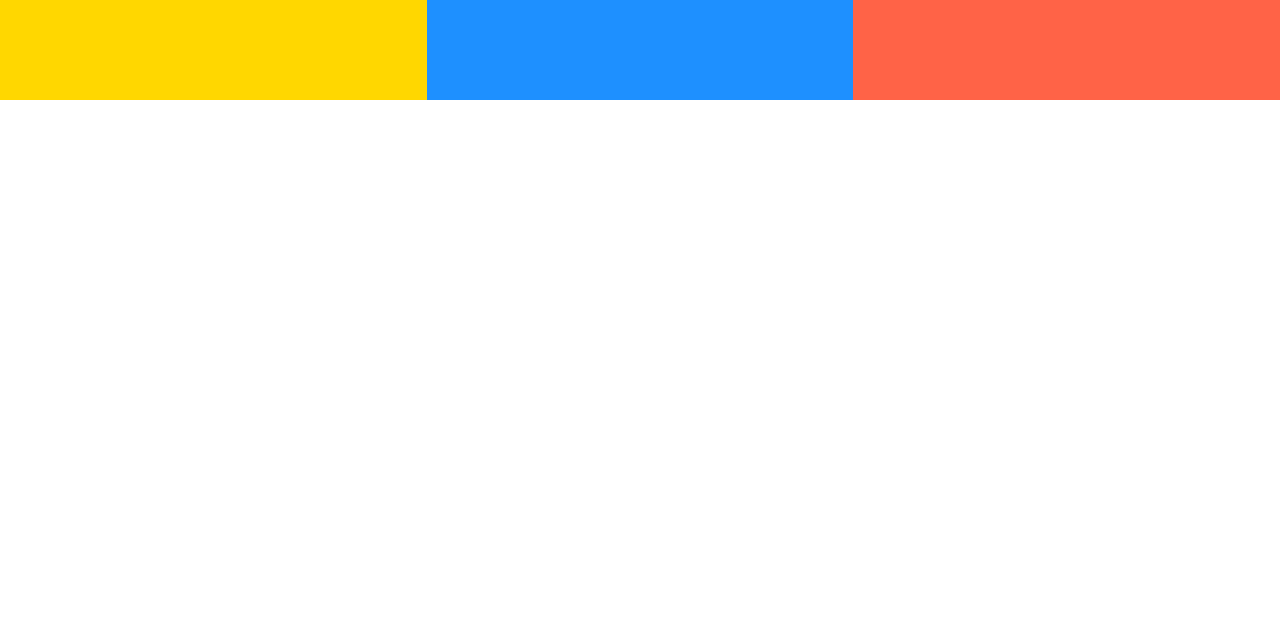
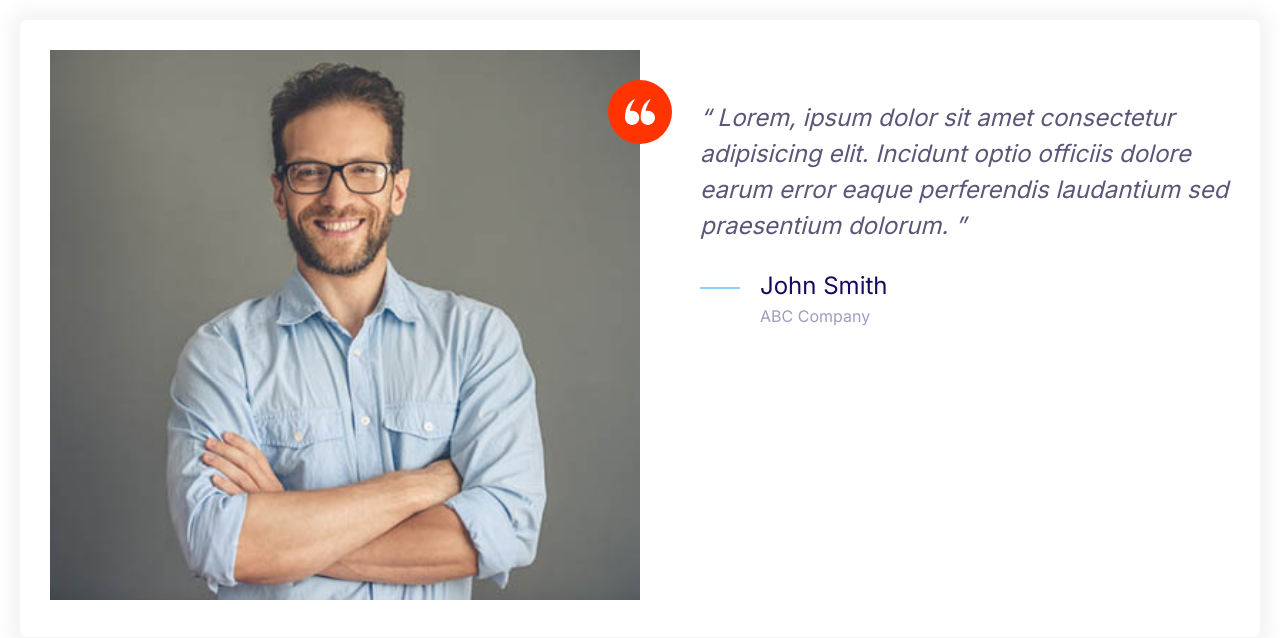
Before and after one commit to WollenMoth/moshify, a plain HTML site: page index.html in a window 1280 px wide. Drawn offline with Linux system fonts and the light colour scheme.

Commit message:
Build the testimonial component.

```diff
--- a/css/styles.css
+++ b/css/styles.css
@@ -171,6 +171,15 @@ a {
   fill: var(--color-primary);
 }
 
+.icon--white {
+  fill: #fff;
+}
+
+.icon--small {
+  height: 30px;
+  width: 30px;
+}
+
 .icon-container {
   background: #f3f9fa;
   width: 64px;
@@ -179,6 +188,10 @@ a {
   display: inline-flex;
   justify-content: center;
   align-items: center;
+}
+
+.icon-container--accent {
+  background: var(--color-accent);
 }
 
 /* Buttons */
@@ -335,7 +348,7 @@ a {
   display: block;
 }
 
-.plan .list__item{
+.plan .list__item {
   margin-bottom: 2rem;
 }
 
@@ -390,11 +403,14 @@ a {
 
 /* Quotes */
 
-.quote__text {
+.quote {
   font-size: 3rem;
-  font-style: italic;
   color: var(--color-body-darker);
   line-height: 1.3;
+}
+
+.quote__text {
+  font-style: italic;
 }
 
 .quote__text::before {
@@ -406,14 +422,15 @@ a {
 }
 
 .quote__author {
+  font-size: 2rem;
+  font-weight: 500;
   margin-bottom: 0;
-  font-weight: 600;
 }
 
 .quote__organization {
-  font-size: 2rem;
   color: var(--color-headings);
   opacity: .4;
+  font-size: 1.5rem;
 }
 
 .quote__line {
@@ -451,3 +468,45 @@ a {
     grid-template-columns: repeat(3, 1fr);
   }
 }
+
+/* Testimonials */
+
+.testimonial {
+  padding: 3rem;
+}
+
+.testimonial__image {
+  position: relative;
+  margin: 0 32px;
+}
+
+.testimonial__image > img {
+  width: 100%;
+}
+
+.testimonial__image > .icon-container {
+  position: absolute;
+  top: 3rem;
+  right: -32px;
+}
+
+.testimonial .quote {
+  margin: 2rem 0;
+  font-size: 2.2rem;
+}
+
+@media screen and (min-width: 768px) {
+  .testimonial .quote__text {
+    font-size: 2.4rem;
+  }
+
+  .testimonial .quote {
+    margin: 5rem 0 0 6rem;
+    font-size: 2.4rem;
+    line-height: 1.5;
+  }
+
+  .testimonial__image {
+    margin: 0;
+  }
+}
--- a/index.html
+++ b/index.html
@@ -7,18 +7,43 @@
     <link rel="preconnect" href="https://fonts.googleapis.com" />
     <link rel="preconnect" href="https://fonts.gstatic.com" crossorigin />
     <link
-      href="https://fonts.googleapis.com/css2?family=Inter:wght@300;400;500;600;700&display=swap"
+      href="https://fonts.googleapis.com/css2?family=Inter:wght@400;600;700&display=swap"
       rel="stylesheet"
     />
     <link rel="stylesheet" href="css/normalize.css" />
     <link rel="stylesheet" href="css/styles.css" />
     <title>Document</title>
   </head>
-  <body>
-    <div class="grid grid--1x3">
-      <div style="height: 100px; background: gold;"></div>
-      <div style="height: 100px; background: dodgerblue;"></div>
-      <div style="height: 100px; background: tomato;"></div>
+  <body style="padding: 2rem">
+    <div class="card testimonial">
+      <div class="grid grid--1x2">
+        <div class="testimonial__image">
+          <img src="images/testimonial.jpg" alt="A happy, smiling custumer." />
+          <span class="icon-container icon-container--accent">
+            <svg class="icon icon--white icon--small">
+              <use xlink:href="images/sprite.svg#quotes"></use>
+            </svg>
+          </span>
+        </div>
+        <blockquote class="quote">
+          <p class="quote__text">
+            Lorem, ipsum dolor sit amet consectetur adipisicing elit. Incidunt optio officiis dolore earum error eaque perferendis laudantium sed praesentium dolorum.
+          </p>
+          <footer>
+            <div class="media">
+              <div class="media__image quote__line">
+                <svg class="icon icon--primary">
+                  <use xlink:href="images/sprite.svg#line"></use>
+                </svg>
+              </div>
+              <div class="media__body">
+                <h3 class="media__title quote__author">John Smith</h3>
+                <p class="quote__organization">ABC Company</p>
+              </div>
+            </div>
+          </footer>
+        </blockquote>
+      </div>
     </div>
   </body>
 </html>
```
Also changed, not shown: components/testimonials.html (added, +30 -0 lines), images/testimonial.jpg (added).
